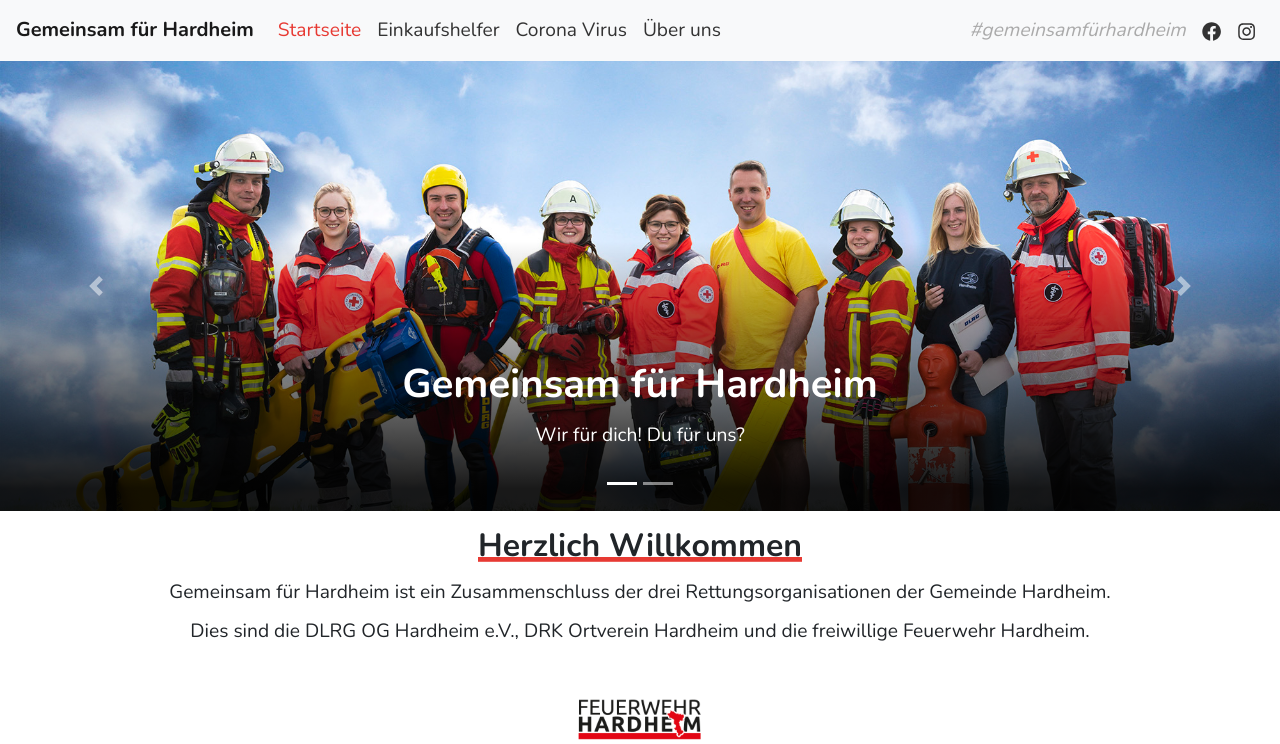
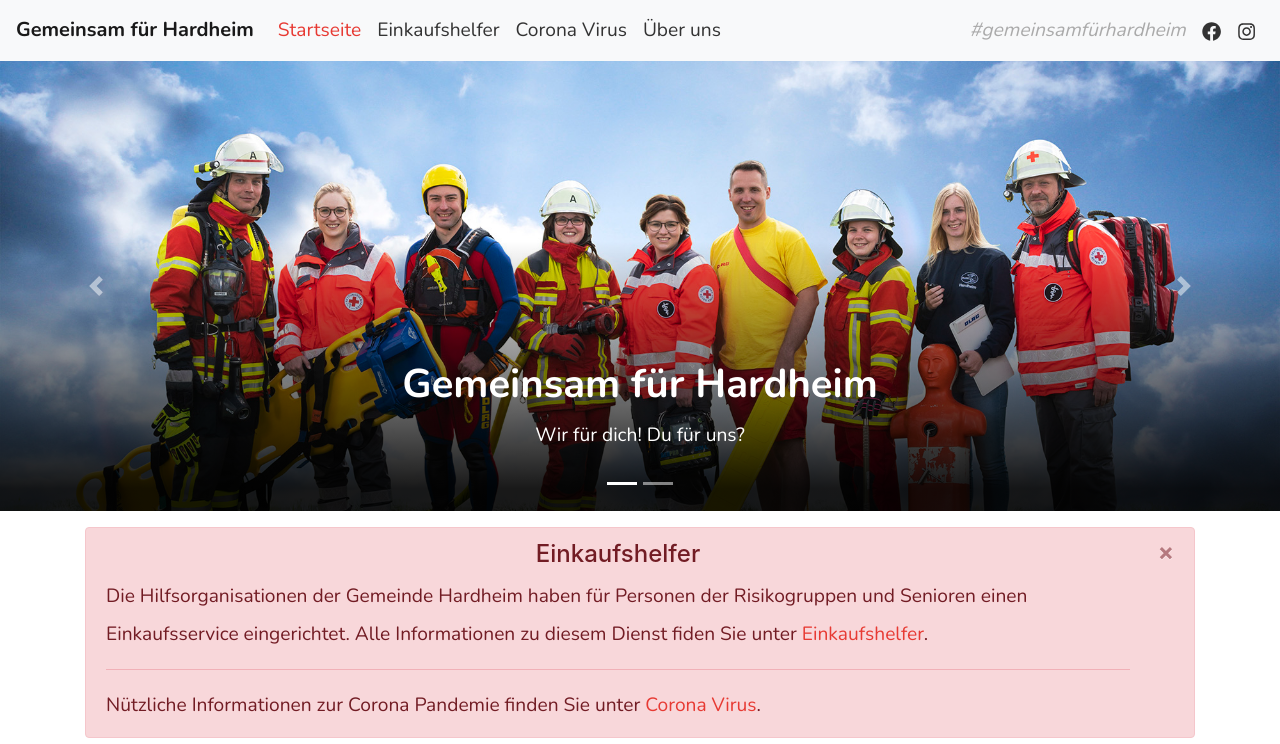
Before and after one commit to eisenils/gemeinsamfuerhardheim, a React (Create React App) app: page / in a window 1280 px wide. Shown: the top 744 px of the page. Built offline with nearby package versions, Linux system fonts and the light colour scheme.

Commit message:
Implement Notification

```diff
--- /dev/null
+++ b/src/components/Notification.jsx
@@ -0,0 +1,34 @@
+import React, { useState } from "react";
+import Alert from "react-bootstrap/Alert";
+
+function Notification() {
+  const [show, setShow] = useState(true);
+
+  if (show) {
+    return (
+      <Alert variant="danger" onClose={() => setShow(false)} dismissible>
+        <Alert.Heading className="text-center">Einkaufshelfer</Alert.Heading>
+        <p>
+          Die Hilfsorganisationen der Gemeinde Hardheim haben für Personen der Risikogruppen und
+          Senioren einen Einkaufsservice eingerichtet. Alle Informationen zu diesem Dienst fiden Sie
+          unter{" "}
+          <a href="/einkaufshelfer" className="text-decoration-none">
+            Einkaufshelfer
+          </a>
+          .
+        </p>
+        <hr />
+        <p className="mb-0">
+          Nützliche Informationen zur Corona Pandemie finden Sie unter{" "}
+          <a href="/corona" className="text-decoration-none">
+            Corona Virus
+          </a>
+          .
+        </p>
+      </Alert>
+    );
+  }
+  return null;
+}
+
+export default Notification;
--- a/src/pages/Home.jsx
+++ b/src/pages/Home.jsx
@@ -1,6 +1,7 @@
 import React, { Component } from "react";
 import Slider from "../components/Slider";
 import logo from "../img/logo.jpg";
+import Notification from "../components/Notification";
 
 class Home extends Component {
   render() {
@@ -9,7 +10,10 @@
         <Slider />
         <div className="container mt-3">
           <div className="row">
-            <div className="col text-center">
+            <div className="col-12">
+              <Notification />
+            </div>
+            <div className="col-12 text-center">
               <h2>
                 <span className="underline">Herzlich Willkommen</span>
               </h2>
```
